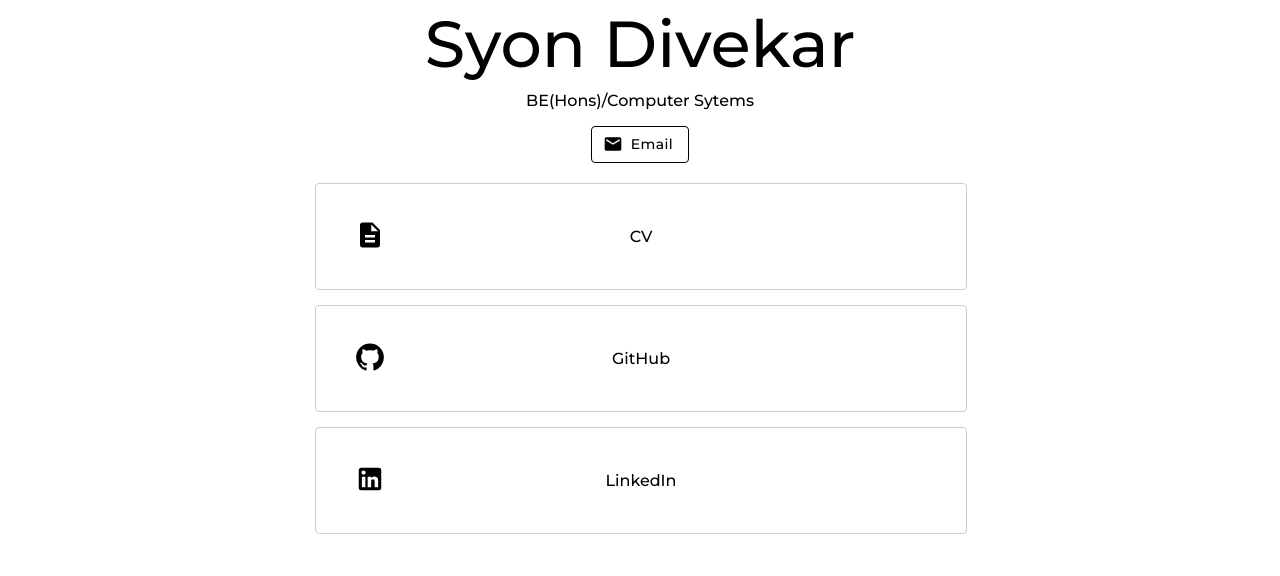
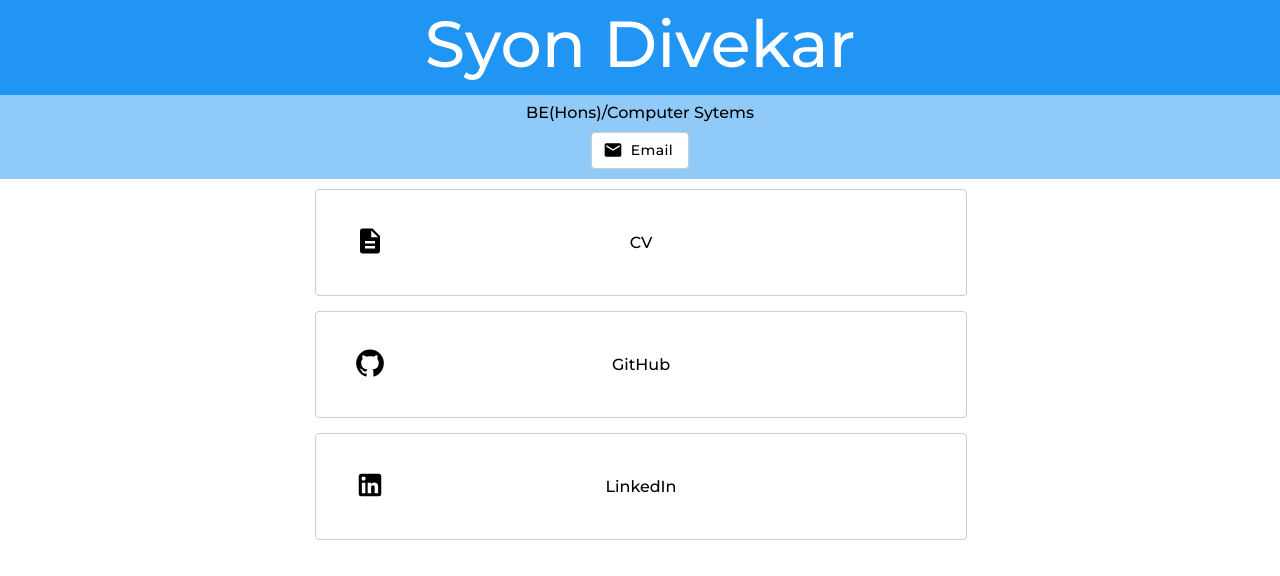
Before and after one commit to sdiv877/cv-website, a React (Create React App) app: page / in a window 1280 px wide. Shown: the top 576 px of the page. Built offline with nearby package versions, Linux system fonts and the light colour scheme.

Commit message:
Add header styles

```diff
--- /dev/null
+++ b/src/assets/index.ts
@@ -0,0 +1 @@
+export { default as CV_PDF } from "./Syon_Divekar_CV.pdf";
--- /dev/null
+++ b/src/assets/pdf.d.ts
@@ -0,0 +1 @@
+declare module '*.pdf'
--- a/src/components/EmailButton.tsx
+++ b/src/components/EmailButton.tsx
@@ -1,22 +1,26 @@
 import React from 'react';
 import { styled } from '@mui/material/styles';
-import { Button } from '@mui/material';
+import { Button, Tooltip, Typography } from '@mui/material';
 import Email from '@mui/icons-material/Email'
 
-import { getHoverStyle } from '../utils/LinkCardUtil';
+import { getHoverStyle, getLinkFromName } from '../utils/LinkCardUtil';
 
 interface EmailButtonProps extends React.HTMLAttributes<HTMLDivElement> { }
+
+const emailAddress = getLinkFromName('Email');
 
 const EmailButton = (props: EmailButtonProps) => {
     return (
         <div className={props.className}>
+            <Tooltip arrow title={EmailText}>
                 <StyledButton
                     variant='outlined'
                     startIcon={<Email />}
-                href="mailto: sdiv877@aucklanduni.ac.nz"
+                    href={`mailto: ${emailAddress}`}
                 >
                     Email
                 </StyledButton>
+            </Tooltip>
         </div>
     );
 }
@@ -26,9 +30,17 @@
 const StyledButton = styled(Button)({
     textTransform: 'none',
     fontFamily: '"Montserrat"',
+    backgroundColor: 'white',
     color: 'black',
-    borderColor: 'black',
+    borderColor: '#ccc',
+    borderWidth: '1px',
     '&:hover': hoverStyle
 });
 
+const EmailText = (
+    <Typography fontSize={15} fontFamily='"Montserrat"'>
+        {emailAddress}
+    </Typography>
+);
+
 export default EmailButton;
--- a/src/styles/HeaderContainer.css
+++ b/src/styles/HeaderContainer.css
@@ -1,22 +1,39 @@
 .header-container {
-    padding-top: 4px;
-    padding-bottom: 20px;
-
-    margin-left: 15px;
-    margin-right: 15px;
-
+    padding-bottom: 10px;
     /* Center all text in the header */
     text-align: center;
 }
 
 .name-text {
+    padding-top: 4px;
+    padding-bottom: 12px;
+
     font-size: 65px;
+    color: white;
+    background-color: #2195f3;
 }
+
+@media screen and (max-width: 480px) {
+    .name-text {
+        font-size: 13vw
+    }
+  }
+
+  @media screen and (max-width: 290px) {
+    .name-text {
+        font-size: 36px;
+    }
+  }
 
 .qualification-text {
     padding-top: 8px;
+
+    background-color: #90Caf9;
 }
 
 .email-button {
-    padding-top: 16px;
+    padding-top: 10px;
+    padding-bottom: 10px;
+
+    background-color: #90Caf9;
 }
--- a/src/utils/LinkCardUtil.tsx
+++ b/src/utils/LinkCardUtil.tsx
@@ -1,9 +1,11 @@
-import Description from '@mui/icons-material/Description'
-import GitHub from '@mui/icons-material/GitHub'
-import LinkedIn from '@mui/icons-material/LinkedIn'
-import Help from '@mui/icons-material/Help'
+import Description from '@mui/icons-material/Description';
+import GitHub from '@mui/icons-material/GitHub';
+import LinkedIn from '@mui/icons-material/LinkedIn';
+import Help from '@mui/icons-material/Help';
 
-export type LinkName = 'GitHub' | 'CV' | 'LinkedIn' | 'Email'
+import { CV_PDF } from '../assets';
+
+export type LinkName = 'GitHub' | 'CV' | 'LinkedIn' | 'Email';
 
 export type HoverStyle = {
     backgroundColor: string,
@@ -23,11 +25,13 @@
 export const getLinkFromName = (name: LinkName): string => {
     switch (name) {
         case 'CV':
-            return "https://drive.google.com/file/d/1Gv09R9Wh3mHQTEuqRHYZTak6KZ51Nlwg/view";
+            return CV_PDF;
         case 'GitHub':
             return "https://github.com/sdiv877";
         case 'LinkedIn':
             return "https://linkedin.com/in/syon-divekar-6b3b25207"
+        case 'Email':
+            return "sdiv877@aucklanduni.ac.nz"
         default:
             return "syondivekar.com"
     }
@@ -48,13 +52,14 @@
 
 const getHoverColours = (name: LinkName): HoverColours => {
     switch (name) {
-        case 'Email':
         case 'CV':
             return { light: '#f6fbfe', dark: '#1d9bf0' };
         case 'GitHub':
             return { light: '#fff0ff', dark: '#800080' };
         case 'LinkedIn':
             return { light: '#f3f9fe', dark: '#0A66C2' };
+        case 'Email':
+            return { light: '#bbdefb', dark: '#1d9bf0' }
         default:
             return { light: '#ccc', dark: '#000000' };
     }
```
Also changed, not shown: 1 other file (tests, documents, lock files or other folders). Lines whose indentation alone changed are shown as unchanged.
